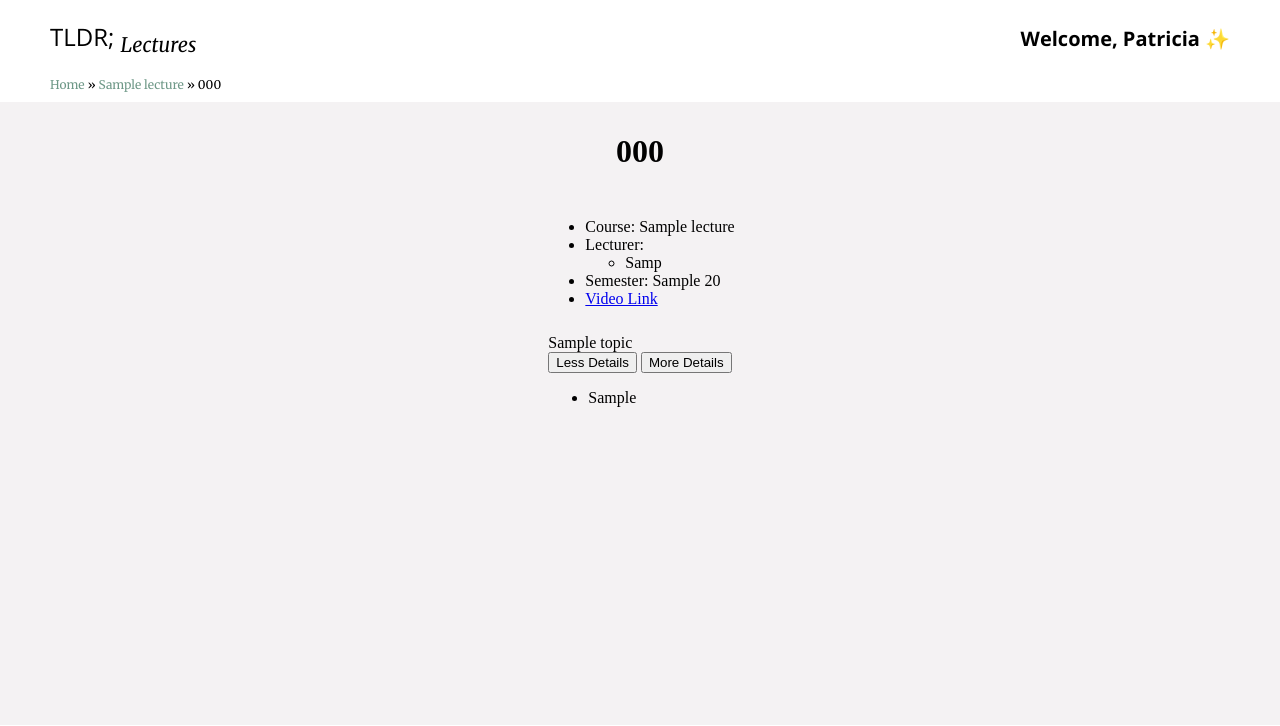
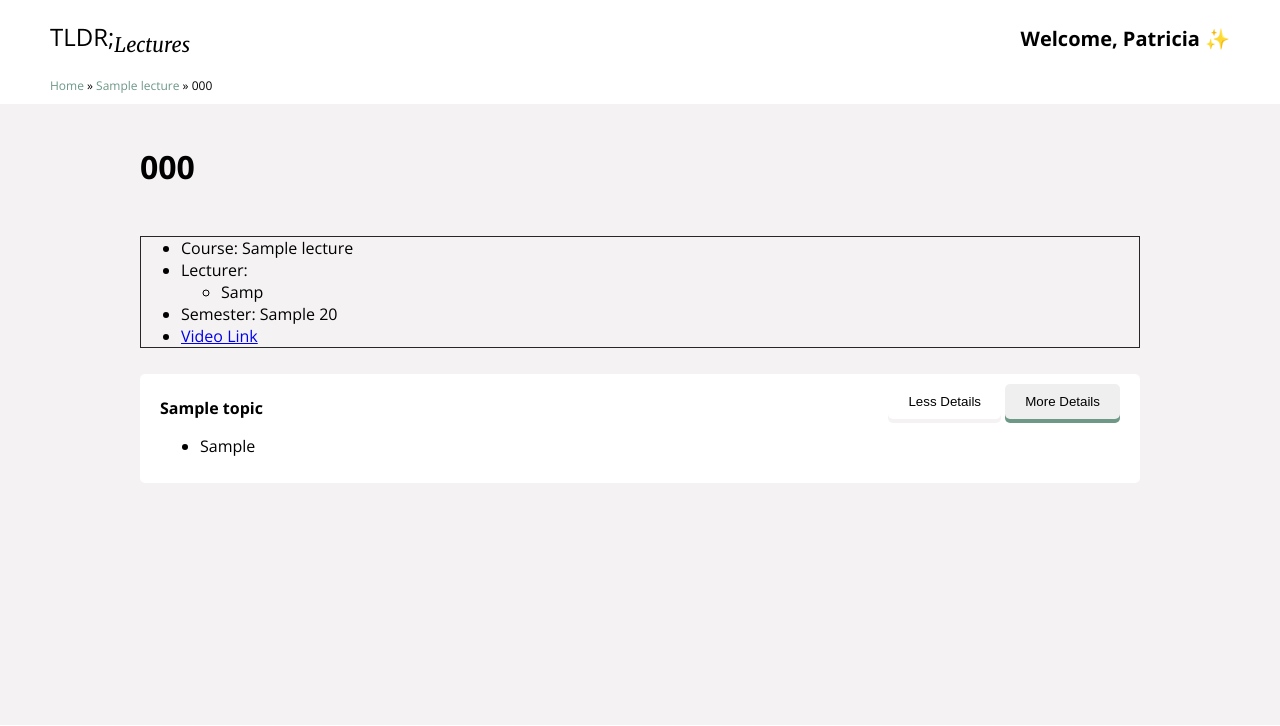
Before and after one commit to Hygster/ETH-Hackathon-Lecture-Summarizer, a Django app: page /transcripts/1/ in a window 1280 px wide. Shown: the top 726 px of the page. Run offline with Django 4.2, Linux system fonts and the light colour scheme; tables that the repository leaves empty hold one stand-in row (values such as "Sample post").

Commit message:
Save before merge

```diff
--- a/TLDRserver/TLDR/templates/styles/main.css
+++ b/TLDRserver/TLDR/templates/styles/main.css
@@ -49,7 +49,7 @@ body {
     display: block;
     padding: 0 50px;
     font-size: var(--variable-collection-font-size-small);
-    font-family: var(--variable-collection-font-family-serif);
+    font-family: var(--variable-collection-font-family-sans-serif);
 }
 
 .header .breadcrumb-link {
@@ -129,13 +129,14 @@ body {
     width: 80%;
     max-width: 1000px;
     min-width: 500px;
-    align-items: center;
+    align-items: stretch;
     justify-content: center;
     gap: 10px;
-    padding: 10px;
+    padding: 20px;
     margin-bottom: 75px;
     position: relative;
     flex: 0 0 auto;
+    font-family: var(--variable-collection-font-family-sans-serif);
 }
 
 
@@ -188,3 +189,31 @@ body {
 .footer a:hover {
     text-decoration: underline;
 }
+
+.button {
+    border: none;
+    border-radius: 5px;
+    padding: 10px 20px;
+    margin: 0;
+    box-shadow: 0 4px 0 0 var(--variable-collection-accent-green);
+}
+
+
+.button:active {
+    transform: translateY(1px);
+    box-shadow: 0 3px 0 0 var(--variable-collection-accent-green);
+}
+
+.button.disabled {
+    background-color: white;
+    box-shadow: 0 4px 0 0 var(--variable-collection-bright);
+}
+
+.link {
+    color: var(--variable-collection-accent-green);
+    text-decoration: none;
+}
+
+.link:hover {
+    text-decoration: underline;
+}
--- a/TLDRserver/TLDR/templates/styles/summary.css
+++ b/TLDRserver/TLDR/templates/styles/summary.css
@@ -0,0 +1,32 @@
+.lecture-information {
+    text-align: left;
+    display: flex;
+    flex-direction: column;
+    border: 1px solid var(--variable-collection-dark);
+}
+
+.topics-wrapper {
+    display: flex;
+    flex-direction: column;
+    gap: 20px;
+    width: auto;
+}
+
+.topic-wrapper {
+    display: flex;
+    flex-direction: column;
+    padding: 10px 20px;
+    border-radius: 5px;
+    background-color: white;
+}
+
+.topic-title-wrapper {
+    display: flex;
+    flex-direction: row;
+    align-items: flex-end;
+    justify-content: space-between;
+}
+
+.topic-title-wrapper .topic-title {
+    font-weight: bold;
+}
--- a/TLDRserver/TLDR/templates/views/index.html
+++ b/TLDRserver/TLDR/templates/views/index.html
@@ -4,7 +4,7 @@
 
 <head>
   <meta http-equiv="Content-Type" content="text/html;charset=UTF-8">
-  <title>TLDR; Lecture</title>
+  <title>TLDR;Lecture</title>
   {# TODO: Add Favicon #}
   <link rel="stylesheet" href="{% static 'main.css' %}" />
   <link rel="stylesheet" href="{% static 'index.css' %}" />
@@ -14,7 +14,7 @@
   <header class="header">
     <div class="first-row">
         <div class="page-title">
-          <a href="#">TLDR; <sub>Lectures</sub>
+          <a href="#">TLDR;<sub>Lectures</sub>
           </a></div>
       <div class="account-login-wrapper">
         <div class="welcome-text">Welcome, Patricia ✨</div>
--- a/TLDRserver/TLDR/templates/views/summary.html
+++ b/TLDRserver/TLDR/templates/views/summary.html
@@ -2,7 +2,7 @@
 <!DOCTYPE html>
 <html>
   <head>
-    <title>TLDR; Lecture</title>
+    <title>TLDR;Lecture</title>
     {# TODO: Add Favicon #}
     <link rel="stylesheet" href="{% static 'main.css' %}" />
     <link rel="stylesheet" href="{% static 'summary.css' %}" />
@@ -12,7 +12,7 @@
     <header class="header">
       <div class="first-row">
         <div class="page-title">
-          <a href="/">TLDR; <sub>Lectures</sub></a>
+          <a href="/">TLDR;<sub>Lectures</sub></a>
         </div>
         <div class="account-login-wrapper">
           <div class="welcome-text">Welcome, Patricia ✨</div>
@@ -27,7 +27,7 @@
     </header>
     <main class="main">
       <div class="content">
-        <h1>{{ video.infered_titel }}</h1>
+        <h1 class="title">{{ video.infered_titel }}</h1>
         <!-- List of infomations about lecture -->
         <ul class="lecture-information">
           <li>
@@ -57,8 +57,8 @@
                 <div class="topic-title-wrapper">
                   <span class="topic-title">{{ topic.title }}</span>
                   <div class="button-wrapper">
-                    <button class="less-detailed disabled">Less Details</button>
-                    <button class="more-detailed">More Details</button>
+                    <button class="button less-detailed">Less Details</button>
+                    <button class="button more-detailed">More Details</button>
                   </div>
                 </div>
 
@@ -90,11 +90,12 @@
             topicWrappers = document.getElementsByClassName('topic-wrapper')
             for (let topicWrapper of topicWrappers) {
               // Get buttons
-              lessDetailedButton = topicWrapper.getElementsByClassName('less-detailed')[0]
-              moreDetailedButton = topicWrapper.getElementsByClassName('more-detailed')[0]
+              let lessDetailedButton = topicWrapper.getElementsByClassName('less-detailed')[0]
+              let moreDetailedButton = topicWrapper.getElementsByClassName('more-detailed')[0]
 
               // Set a data state "granularity" for element topicWrapper to 0
               topicWrapper.setAttribute('data-granularity', 0)
+              lessDetailedButton.classList.add('disabled')
 
               // Add event listeners to toggle visibilities
               lessDetailedButton.addEventListener('click', function () {
```
Also changed, not shown: TLDRserver/TLDR/templates/views/video.html (+21 -13 lines).
